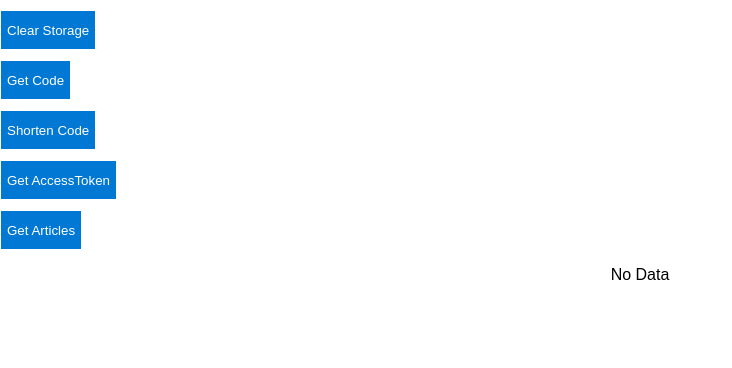
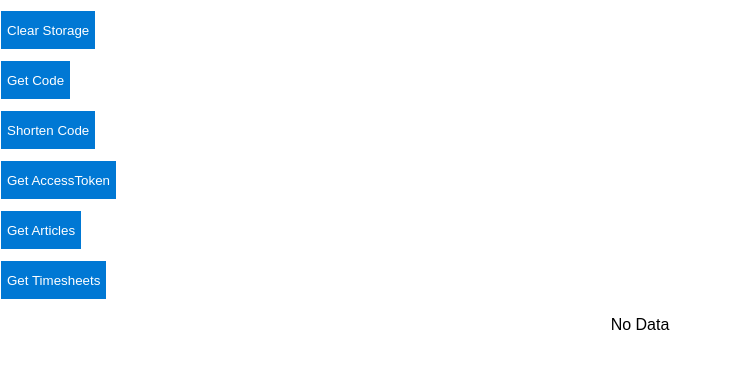
Before and after one commit to mattrudin/InventorBexioAdapter_poc, a React (Create React App) app: page / in a window 1280 px wide. Shown: the top 368 px of the page, without its empty margins (0-732 px from the left). Built offline with nearby package versions, Linux system fonts and the light colour scheme.

Commit message:
Added getTimesheet and async oauth-function; needs further testing

```diff
--- a/src/App.js
+++ b/src/App.js
@@ -11,13 +11,14 @@ class App extends Component {
   constructor(props) {
     super(props);
     this.state = {
-      clientID: 'XXXXXXXXXXXXXXXXXXXXXXXXXXXXXXXXXXXXXXXXXXXXXXXXX',
-      clientSecret: 'XXXXXXXXXXXXXXXXXXXXXXXXXXXXXXXXXXXXXXXXXXXXXXXXX',
+      clientID: 'XXXXXXXXXXXXXXXXXXXXXXXXXXXXXXXXXXXXXXXXX',
+      clientSecret: 'XXXXXXXXXXXXXXXXXXXXXXXXXXXXXXXXXXXXXXXXX',
       dataArray: [],
       gotData: false
     };
     this.oauthLogin = this.oauthLogin.bind(this);
     this.getArticles = this.getArticles.bind(this);
+    this.getTimesheet = this.getTimesheet.bind(this);
   }
 
   componentDidMount() {
@@ -48,7 +49,7 @@ class App extends Component {
         client_id: this.state.clientID,
         redirect_uri: "http://localhost:3000/",
         authorization: "https://office.bexio.com/oauth/authorize/",
-        scopes: { request: ["article_show"]},
+        scopes: { request: ["article_show", "monitoring_show"]},
         response_type: 'code',
         client_secret: this.state.clientSecret,
         token: "https://office.bexio.com/oauth/access_token/",
@@ -114,12 +115,28 @@ class App extends Component {
       }
 
     http.send();
-    setTimeout(
-      this.setState({
-        dataArray: [...data],
-        gotData: true
-      }), 2000
-    )
+  }
+
+  getTimesheet = () => {
+    let data = [];
+    const http = new XMLHttpRequest();
+    const baseUrl = 'https://office.bexio.com/api2.php/'
+    const organisation = localStorage.getItem('org');
+    const accessToken = localStorage.getItem('access_token')
+    const url = `${baseUrl}${organisation}/timesheet`;
+    http.open( "GET", url, true );
+    http.setRequestHeader("Accept",'application/json');
+    http.setRequestHeader("Authorization",`Bearer ${accessToken}`);
+
+    http.onreadystatechange = function() {
+      if(http.readyState === 4 && http.status === 200) {
+          let articles = JSON.parse(http.responseText);
+          data = [...articles];
+          console.log(articles);
+        }
+      }
+
+    http.send();
   }
 
 
@@ -134,6 +151,7 @@ class App extends Component {
         <button className="button" onClick={this.shortenCode}>Shorten Code</button>
         <button className="button" onClick={this.getAccessToken}>Get AccessToken</button>
         <button className="button" onClick={this.getArticles}>Get Articles</button>
+        <button className="button" onClick={this.getTimesheet}>Get Timesheets</button>
         <p>{this.state.gotData ? this.state.dataArray.join(': ') : 'No Data'}</p>
       </div>
     );
--- a/src/utilities/oauth.js
+++ b/src/utilities/oauth.js
@@ -26,12 +26,14 @@ export const getCode = () => {
 //7. getData, transfer the data to Card.js
 //8. postData with uploaded file from user
 
-export const loginFunction = (clientIDinput, clientSecretinput) => {
+export async function loginFunction(clientIDinput, clientSecretinput) {
     setLoginData(clientIDinput, clientSecretinput);
     clearStorage();
-    oauthLogin();
+    await oauthLogin();
+    getCode();
     shortenCode();
-    getAccessToken();
+    await getAccessToken();
+    alert('Async function complete');
 }
 
 
```
